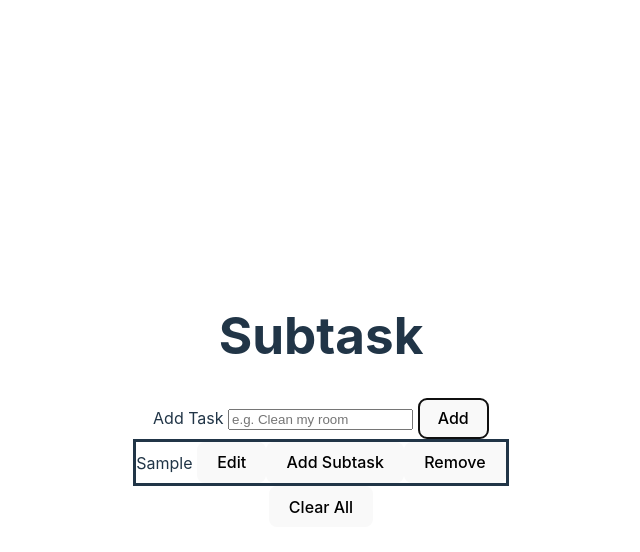
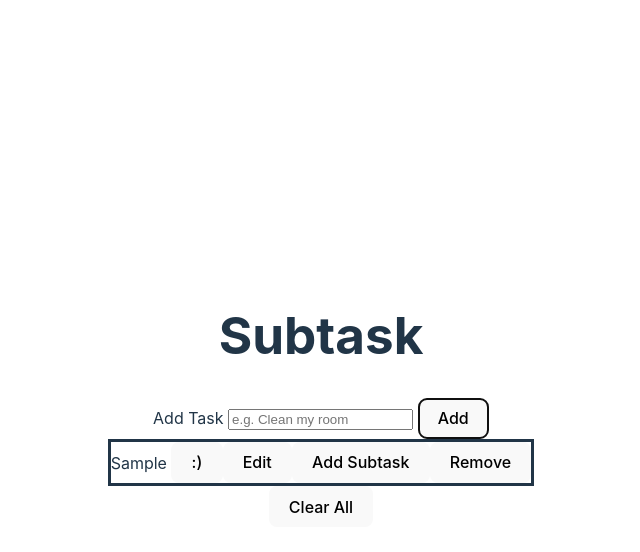
Before and after one commit to jeffy-zhu/subtask, a React (Vite) app: page / in a window 1280 px wide. Both pictures are taken after typing "Sample" into the empty fields and a click on the button "Add". Shown: the top 552 px of the page, without its empty margins (319-959 px from the left). Built offline with nearby package versions, Linux system fonts and the light colour scheme.

Commit message:
add ability to generate subtasks using Gemini API

```diff
--- a/package.json
+++ b/package.json
@@ -10,6 +10,7 @@
     "preview": "vite preview"
   },
   "dependencies": {
+    "@google/generative-ai": "^0.20.0",
     "react": "^18.3.1",
     "react-dom": "^18.3.1"
   },
--- a/src/components/TaskShow.jsx
+++ b/src/components/TaskShow.jsx
@@ -3,15 +3,52 @@ import TaskEdit from "./TaskEdit";
 import SubtaskCreate from "./SubtaskCreate";
 import { useState, useContext } from "react";
 import TasksContext from "../context/tasks";
+import { GoogleGenerativeAI, SchemaType } from "@google/generative-ai";
 
 function TaskShow({ task }) {
   const [showEdit, setShowEdit] = useState(false);
   const [showAddSubtask, setShowAddSubtask] = useState(false);
   const [hideSubtasks, setHideSubtasks] = useState(false);
-  const { deleteTask, clearSubtasks } = useContext(TasksContext);
+  const { generateSubtasks, deleteTask, clearSubtasks } =
+    useContext(TasksContext);
 
   const handleHideSubtasksClick = () => {
     task.subtasks.length > 0 && setHideSubtasks(!hideSubtasks);
+  };
+
+  const handleGenerateSubtasksClick = async () => {
+    const genAI = new GoogleGenerativeAI(import.meta.env.VITE_GEMINI_API_KEY);
+
+    const schema = {
+      description: "List of subtasks",
+      type: SchemaType.ARRAY,
+      items: {
+        type: SchemaType.OBJECT,
+        properties: {
+          taskName: {
+            type: SchemaType.STRING,
+            description: "Name of the task",
+            nullable: false,
+          },
+        },
+        required: ["taskName"],
+      },
+    };
+
+    const model = genAI.getGenerativeModel({
+      model: "gemini-1.5-pro",
+      generationConfig: {
+        responseMimeType: "application/json",
+        responseSchema: schema,
+      },
+    });
+
+    const result = await model.generateContent(
+      `Break down the following task into (max 10) subtasks: "${task.name}"`
+    );
+
+    const newSubtaskNames = JSON.parse(result.response.text());
+    generateSubtasks(task.id, newSubtaskNames, task.depth + 1);
   };
 
   let content = showEdit ? (
@@ -25,6 +62,7 @@ function TaskShow({ task }) {
   ) : (
     <div>
       <span onClick={handleHideSubtasksClick}>{task.name} </span>
+      <button onClick={handleGenerateSubtasksClick}>:)</button>
       <button onClick={() => setShowEdit(!showEdit)}>Edit</button>
       <button onClick={() => setShowAddSubtask(true)}>Add Subtask</button>
       {task.subtasks.length > 0 && (
--- a/src/context/tasks.jsx
+++ b/src/context/tasks.jsx
@@ -24,6 +24,32 @@ function Provider({ children }) {
 
     if (parentTaskId === null) setTasks([...tasks, newTask]);
     else setTasks(getUpdatedTasks(tasks.slice()));
+  };
+
+  const generateSubtasks = (parentTaskId, names, depth) => {
+    const newSubtasks = [];
+
+    for (const [i, name] of names.entries()) {
+      let newSubtask = {
+        id: Date.now() + i,
+        name: name.taskName,
+        depth,
+        subtasks: [],
+      };
+
+      newSubtasks.push(newSubtask);
+    }
+
+    const getUpdatedTasks = (tasks) => {
+      for (const task of tasks) {
+        if (task.id !== parentTaskId) getUpdatedTasks(task.subtasks);
+        else task.subtasks.push(...newSubtasks);
+      }
+
+      return tasks;
+    };
+
+    setTasks(getUpdatedTasks(tasks.slice()));
   };
 
   const deleteTask = (taskId) => {
@@ -70,6 +96,7 @@ function Provider({ children }) {
   const valueToShare = {
     tasks,
     createTask,
+    generateSubtasks,
     deleteTask,
     deleteAllTasks,
     clearSubtasks,
```
Also changed, not shown: 2 other files (tests, documents, lock files or other folders).
